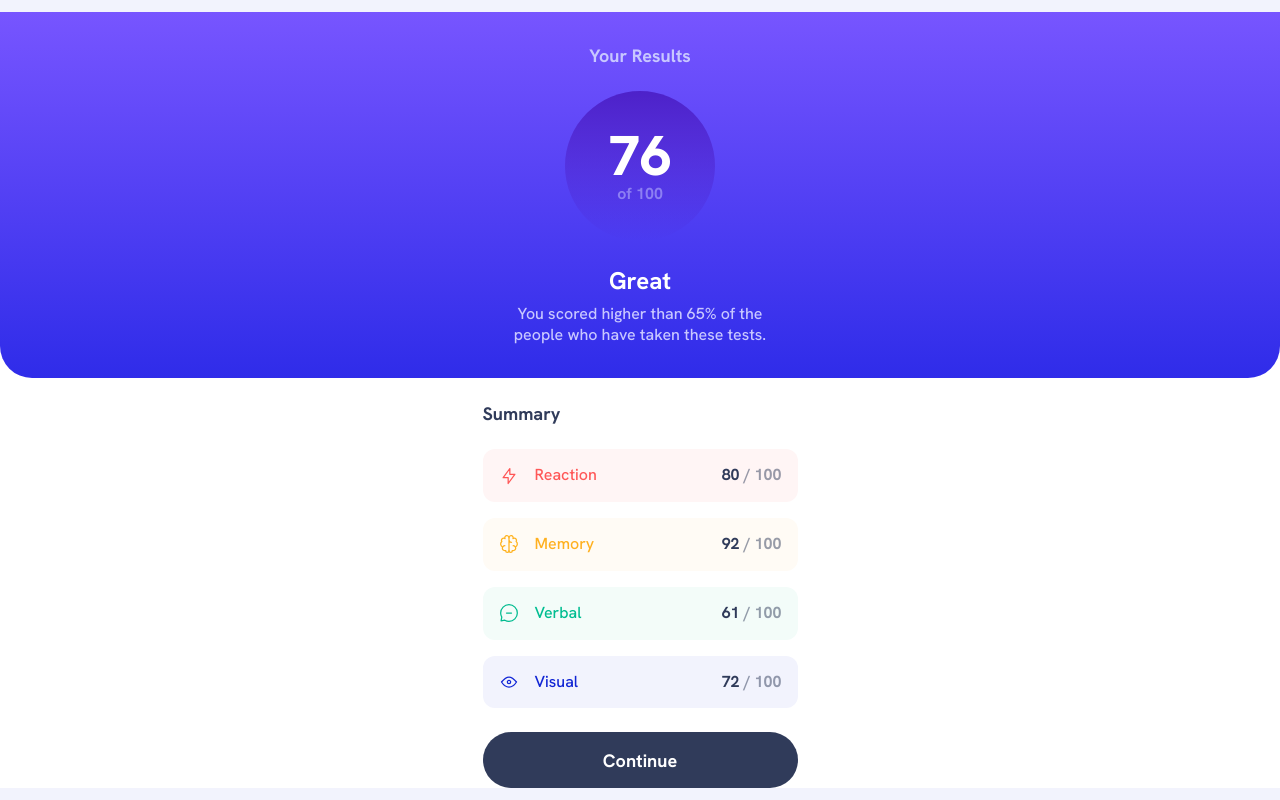
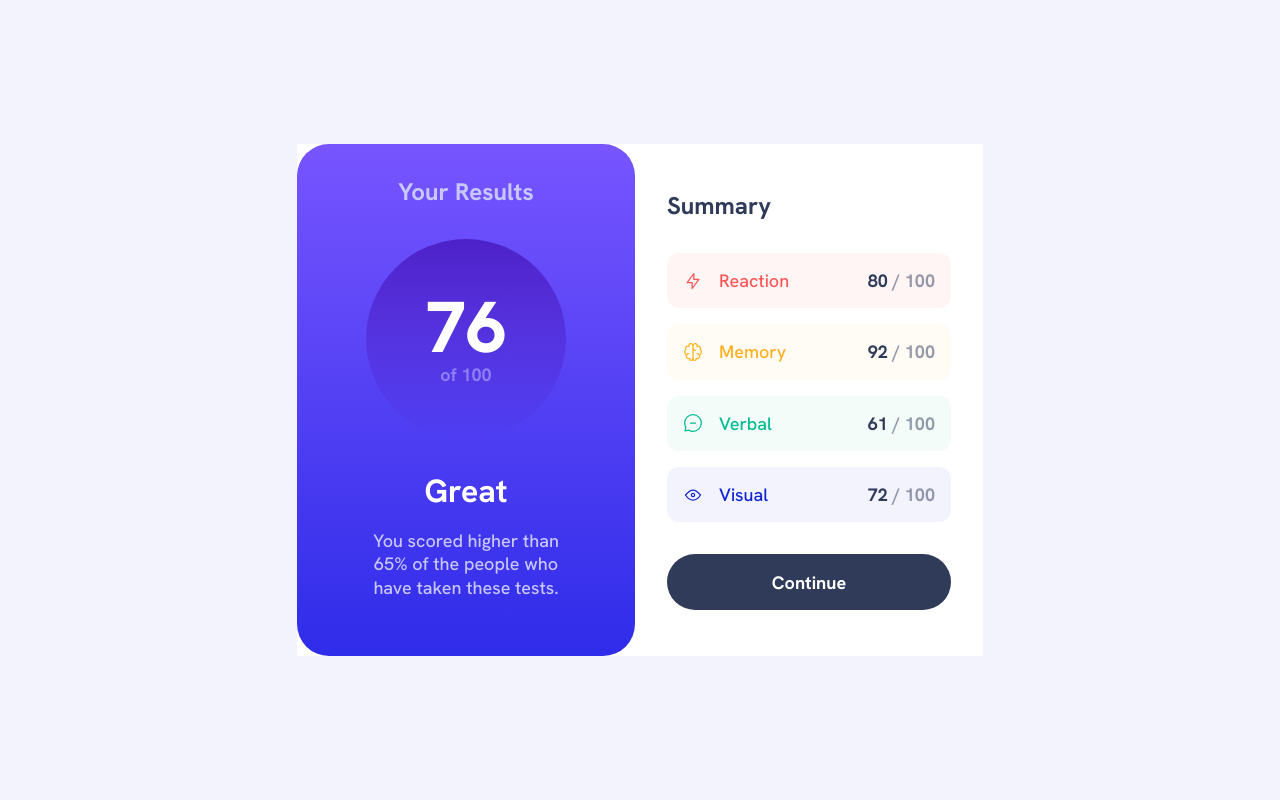
Before and after one commit to KaiWaldrant/fem-results-summary, a React (Vite) app: page / in a window 1280 px wide. Built offline with nearby package versions, Linux system fonts and the light colour scheme.

Commit message:
Add tablet responsivenes

```diff
--- a/src/index.css
+++ b/src/index.css
@@ -54,19 +54,30 @@ body {
 }
 
 main {
-  margin-inline: auto;
 }
 
 .result {
   display: grid;
   gap: 1.5rem;
   background-color: var(--clr-white);
+
+  @media (min-width: 768px) {
+    display: flex;
+    gap: 0;
+    height: 512px;
+    justify-self: center;
+  }
 }
 
 .results-card {
   color: var(--clr-navy-200);
   background: var(--clr-gradient-2);
   border-radius: 0 0 2rem 2rem;
+
+  @media (min-width: 768px) {
+    width: 338px;
+    border-radius: 2rem;
+  }
 }
 
 .results-card__content {
@@ -78,22 +89,45 @@ main {
   margin-inline: auto;
   width: 260px;
   text-align: center;
+
+  @media (min-width: 768px) {
+    gap: 2rem;
+    width: 200px;
+  }
 }
 
 .results-card__title {
   font-size: 1.125rem;
   font-weight: 700;
+
+  @media (min-width: 768px) {
+    font-size: 1.5rem;
+  }
 }
 
 .results-card__description {
   display: grid;
   gap: 0.5rem;
+
+  @media (min-width: 768px) {
+    gap: 1rem;
+  }
 }
 
 .results-card__score {
   color: var(--clr-white);
   font-size: 1.5rem;
   font-weight: 700;
+
+  @media (min-width: 768px) {
+    font-size: 2rem;
+  }
+}
+
+.results-card__text {
+  @media (min-width: 768px) {
+    font-size: 1.125rem;
+  }
 }
 
 .result-badge {
@@ -104,6 +138,10 @@ main {
   display: flex;
   flex-direction: column;
   justify-content: center;
+
+  @media (min-width: 768px) {
+    width: 200px;
+  }
 }
 
 .result-badge__score {
@@ -111,11 +149,19 @@ main {
   font-size: 3.5rem;
   font-weight: 800;
   line-height: 1;
+
+  @media (min-width: 768px) {
+    font-size: 4.5rem;
+  }
 }
 
 .result-badge__text {
   color: hsl(from var(--clr-navy-200) h s l / 0.5);
   font-weight: 700;
+
+  @media (min-width: 768px) {
+    font-size: 1.125rem;
+  }
 }
 
 .summary {
@@ -124,12 +170,25 @@ main {
 
   display: grid;
   gap: 1.5rem;
+
+  @media (min-width: 768px) {
+    width: 348px;
+    margin: 0;
+    padding-inline: 2rem;
+
+    align-content: center;
+    gap: 2rem;
+  }
 }
 
 .summary__header {
   color: var(--clr-navy-950);
   font-size: 1.125rem;
   font-weight: 700;
+
+  @media (min-width: 768px) {
+    font-size: 1.5rem;
+  }
 }
 
 .summary__categories {
@@ -168,6 +227,10 @@ main {
 }
 
 .category__title {
+  @media (min-width: 768px) {
+    font-size: 1.125rem;
+  }
+
   .red & {
     color: var(--clr-red-400);
   }
@@ -188,6 +251,10 @@ main {
 .category__score {
   color: hsl(from var(--clr-navy-950) h s l / 0.5);
   font-weight: 700;
+
+  @media (min-width: 768px) {
+    font-size: 1.125rem;
+  }
 
   & span {
     color: var(--clr-navy-950);
```
